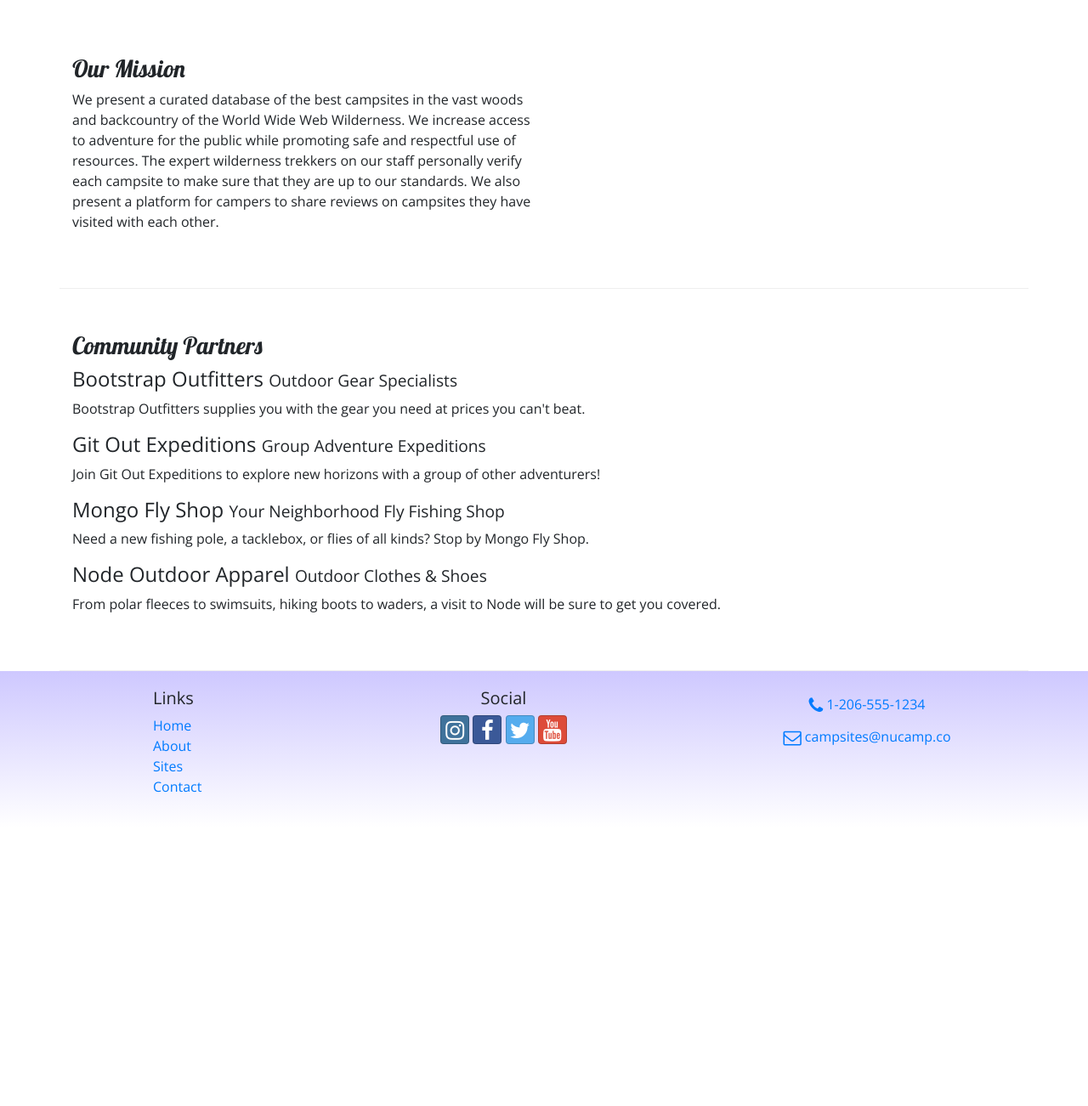
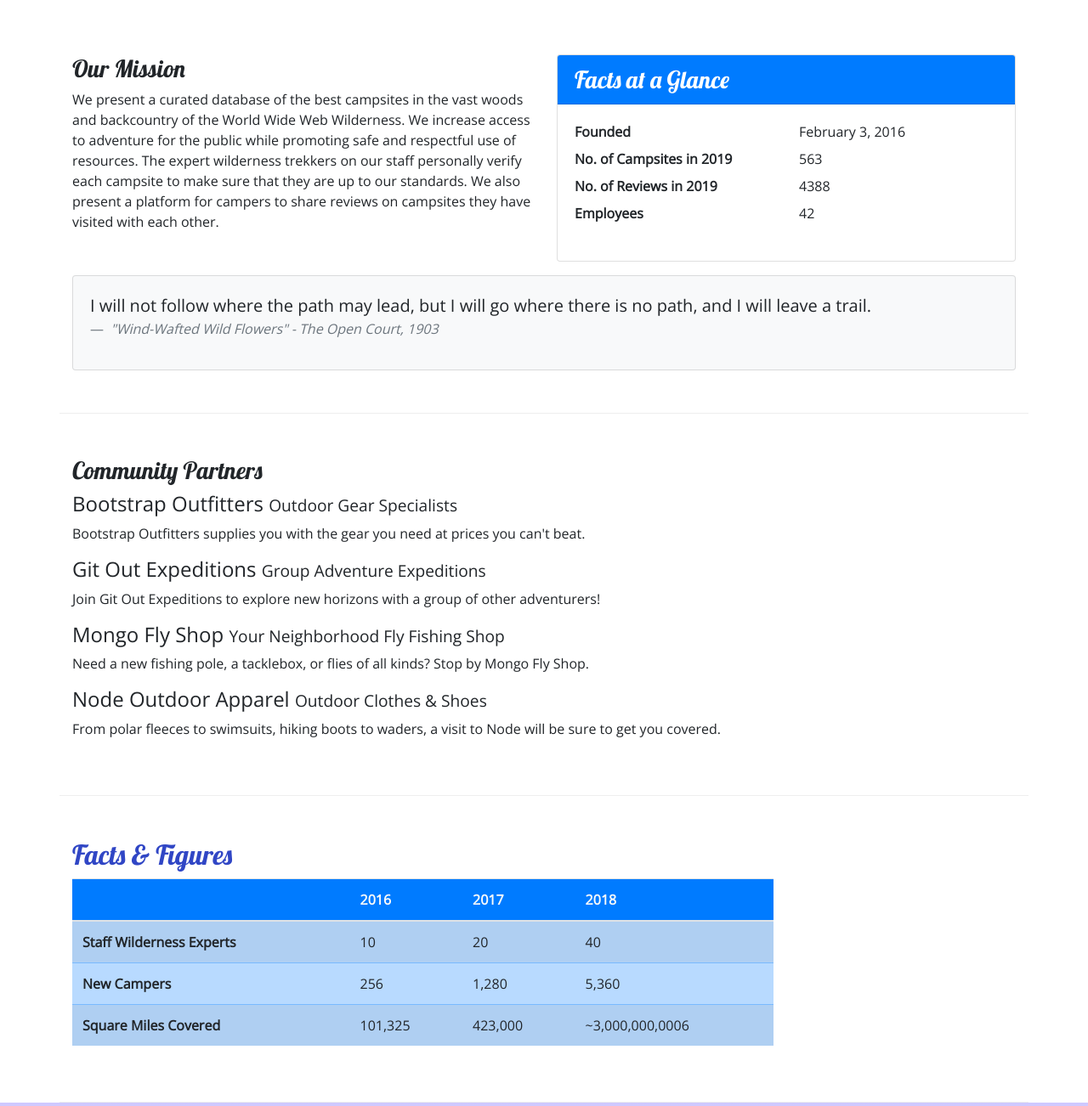
Before and after one commit to tsizee/trevarsizemorenucamp, a website: page aboutus.html in a window 1280 px wide. Shown: the part 340-1642 px from the top of the page at 85% size. Before the commit the page ends 1314 px from the top, so only its background shows below. Drawn offline with nearby package versions, Linux system fonts and the light colour scheme.

Commit message:
Tables and Cards

```diff
--- a/aboutus.html
+++ b/aboutus.html
@@ -64,6 +64,35 @@
                 <h3>Our Mission</h3>
                 <p>We present a curated database of the best campsites in the vast woods and backcountry of the World Wide Web Wilderness. We increase access to adventure for the public while promoting safe and respectful use of resources. The expert wilderness trekkers on our staff personally verify each campsite to make sure that they are up to our standards. We also present a platform for campers to share reviews on campsites they have visited with each other.</p>
             </div>
+            <div class="col-sm-6">
+                <div class="card">
+                    <h3 class="card-header bg-primary text-white">Facts at a Glance</h3>
+                    <div class="card-body">
+                        <dl class="row">
+                            <dt class="col-6">Founded</dt>
+                            <dd class="col-6">February 3, 2016</dd>
+                            <dt class="col-6">No. of Campsites in 2019</dt>
+                            <dd class="col-6">563</dd>
+                            <dt class="col-6">No. of Reviews in 2019</dt>
+                            <dd class="col-6">4388</dd>
+                            <dt class="col-6">Employees</dt>
+                            <dd class="col-6">42</dd>
+                        </dl>
+                    </div>
+                </div>
+            </div>
+            <div class="col">
+                <div class="card bg-light mt-3">
+                    <blockquote class="blockquote card-body">
+                        <p class="mb-0">I will not follow where the path may lead, but I will go where there is no path, and I will leave a trail.</p>
+                        <footer class="blockquote-footer">
+                            <cite title="Source Title">"Wind-Wafted Wild Flowers" -
+                                The Open Court, 1903
+                            </cite>
+                        </footer>
+                    </blockquote>
+                </div>
+            </div>
         </div>
 
         <div class="row row-content">
@@ -79,9 +108,48 @@
                 <p class="d-none d-sm-block">From polar fleeces to swimsuits, hiking boots to waders, a visit to Node will be sure to get you covered.</p>
             </div>
         </div>
+
+        <div class="row row-content">
+            <div class="col-sm-9">
+                <h2>Facts &amp; Figures</h2>
+                <div class="table-responsive">
+                    <table class="table table-striped">
+                        <thead>
+                            <tr class="bg-primary text-light">
+                                <th></th>
+                                <th>2016</th>
+                                <th>2017</th>
+                                <th>2018</th>
+                            </tr>
+                        </thead>
+                        <tbody class="table-primary">
+                            <tr>
+                                <th>Staff Wilderness Experts</th>
+                                <td>10</td>
+                                <td>20</td>
+                                <td>40</td>
+                            </tr>
+                            <tr>
+                                <th>New Campers</th>
+                                <td>256</td>
+                                <td>1,280</td>
+                                <td>5,360</td>
+                            </tr>
+                            <tr>
+                                <th>Square Miles Covered</th>
+                                <td>101,325</td>
+                                <td>423,000</td>
+                                <td>~3,000,000,0006</td>
+                            </tr>
+                        </tbody>
+                    </table>
+                </div>
+            </div>
+        </div>
+
     </div>
 
-    <footer>
+    <footer class="site-footer">
         <div class="container">
             <div class="row">
                 <div class="col-4 col-sm-2 offset-1">
--- a/css/styles.css
+++ b/css/styles.css
@@ -14,7 +14,7 @@ header h2 {
     color: #CEC8FF;
 }
 
-footer {
+.site-footer {
     background-image: linear-gradient(#CEC8FF, white);
     padding: 20px 0;
 }
```
Also changed, not shown: contactus.html (+1 -1 lines), index.html (+1 -1 lines).
